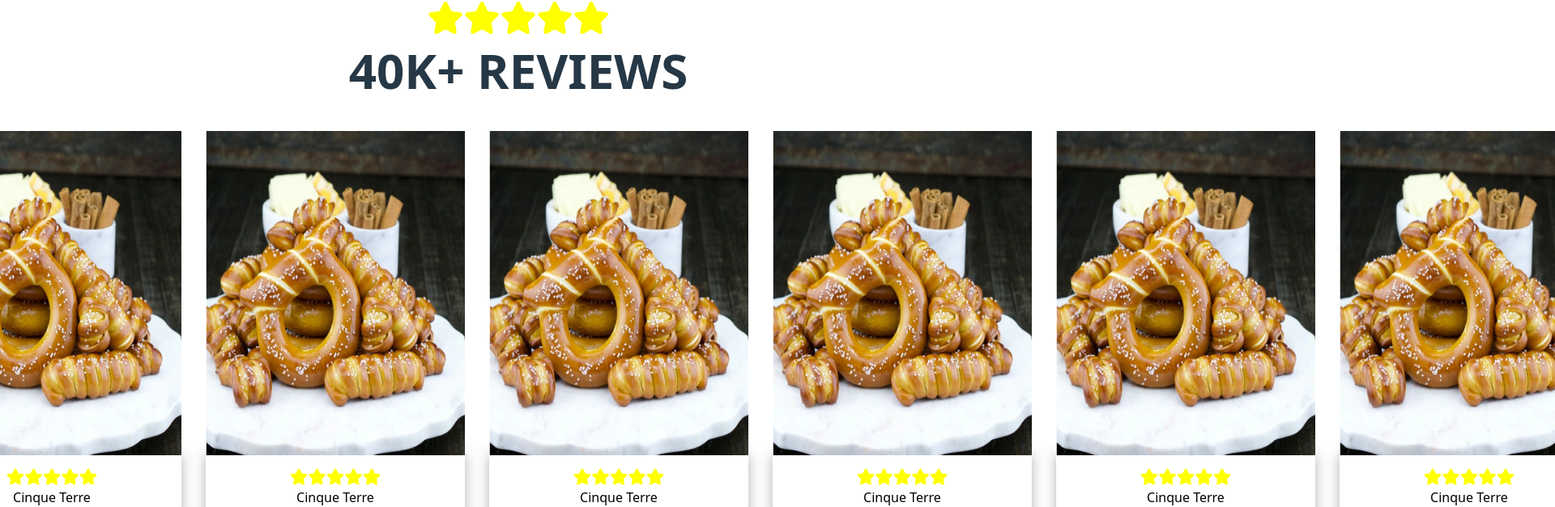
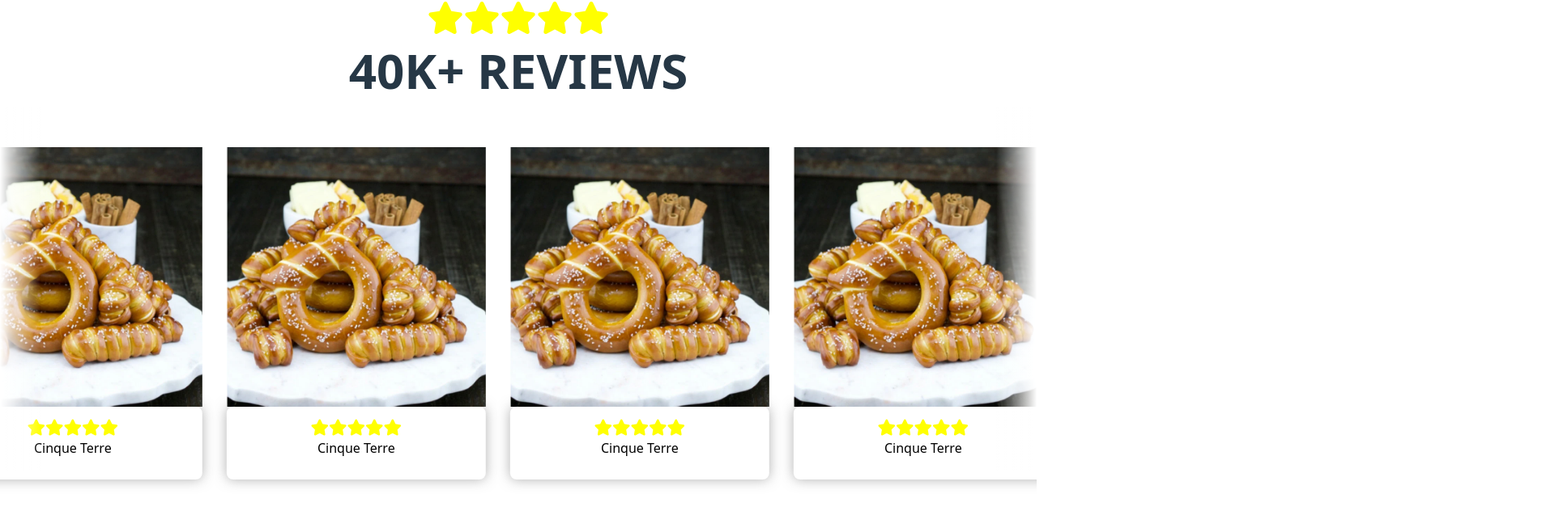
Before and after one commit to sakshixjain/ecommerce-website--frontend-project, a React (Vite) app: page / in a window 1280 px wide. Shown: the part 3232-3859 px from the top of the page at 81% size, 1920 px wide, since content can reach past the window. Built offline with nearby package versions, Linux system fonts and the light colour scheme.

Commit message:
Update mouseover.css

```diff
--- a/src/website/mouseover.css
+++ b/src/website/mouseover.css
@@ -135,52 +135,56 @@ html {
     transform: translateY(0);
   }
 
-  /* image scroll bar */
-
-  /* AnimatedGallery.css */
 .image-gallery-container {
-  /* overflow-x:hidden; */
- padding: 15px;
-  width: 380px; /* Adjust to match image width */
-  height: 450px; /* Adjust to match image height */
-  position: relative;
+  overflow:hidden;
+ padding: 35px 0;
+   white-space: nowrap;
+   position: relative;
+}
+.image-gallery-container::before,
+.image-gallery-container::after{
+  position: absolute;
+  width: 50px;
+  top: 0;
+  height: 450px;
+  content: "";
+  z-index: 2;
+}
+.image-gallery-container::before{
+  left: 0;
+  background:linear-gradient(to left, rgb(255,255,255,0), white) ;
+}
+.image-gallery-container::after{
+  right: 0;
+  background:linear-gradient(to right, rgba(255,255,255,0), white) ;
 }
 
+.image-gallery-container:hover .image-gallery{
+  animation-play-state: paused;
+}
 .image-gallery {
-  display: flex;
-  transform: translateX(0%);
+  display:flex;
+  animation: 20s slide infinite linear;
 }
-
-.image-item {
+.image-gallery div  {
+margin: 0 ;
   padding: 15px;
-  min-width: 100%; /* Each item takes up the full width */
-  transition: transform 0.5s ease;
-   border-radius: 1.5rem;
+ width: 350px;
+   border-radius: 0.5rem;
 }
-
-.image-scroll {
-  width: 100%;
-  height: 100%;
-}
-
-.caption {
-
-  text-align: center;
-  padding: 1rem;
+ div .caption {
+text-align: center;
+height: 90px;
+width: 320px;
+padding: 15px;
+  /* padding: 1rem; */
   box-shadow: 0 0 15px rgba(100, 100, 100, 0.5);
 }
-
-.start-animation {
-  animation: scroll 5s linear infinite;
-}
-.paused {
-  animation: none;
-}
-@keyframes scroll {
-  0% {
-    transform: translateX(0%);
+@keyframes slide {
+  from {
+    transform: translateX(0);
   }
-  100% {
+  to{
     transform: translateX(-100%);
   }
 }
```
